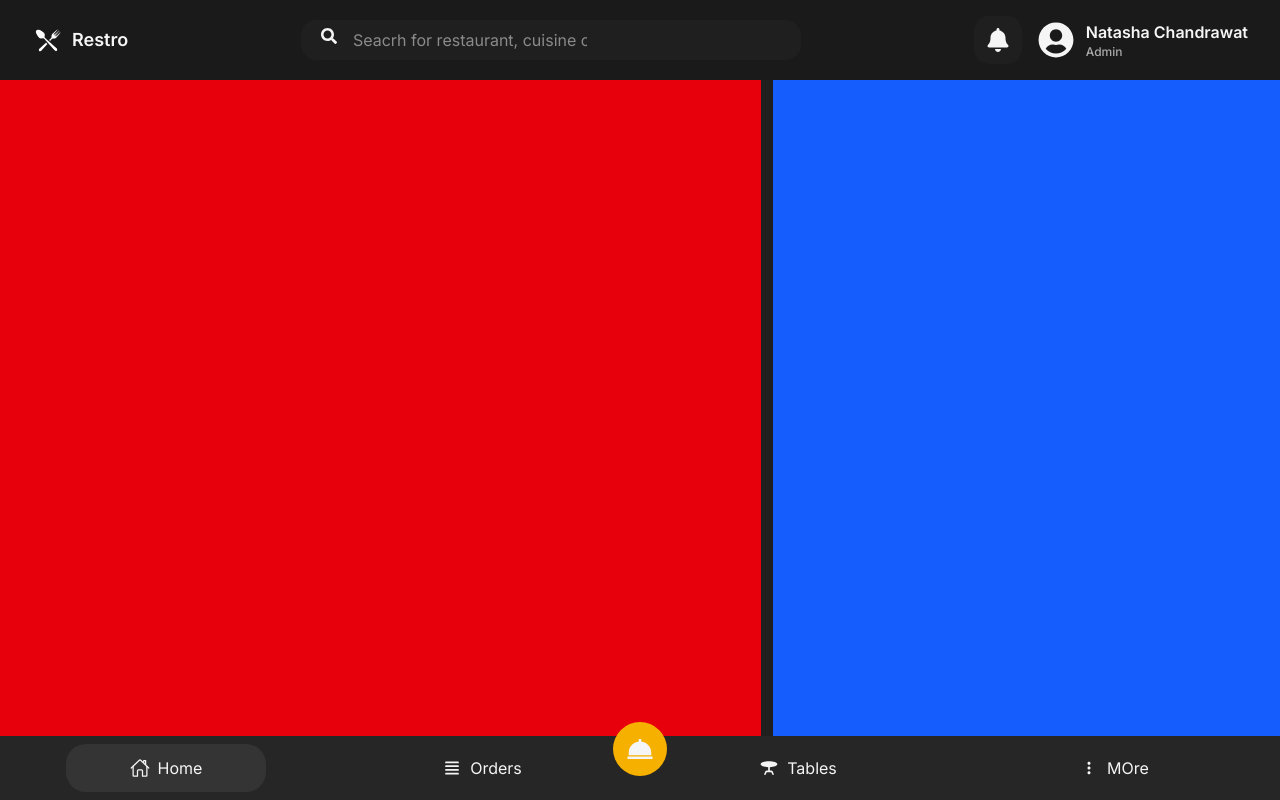
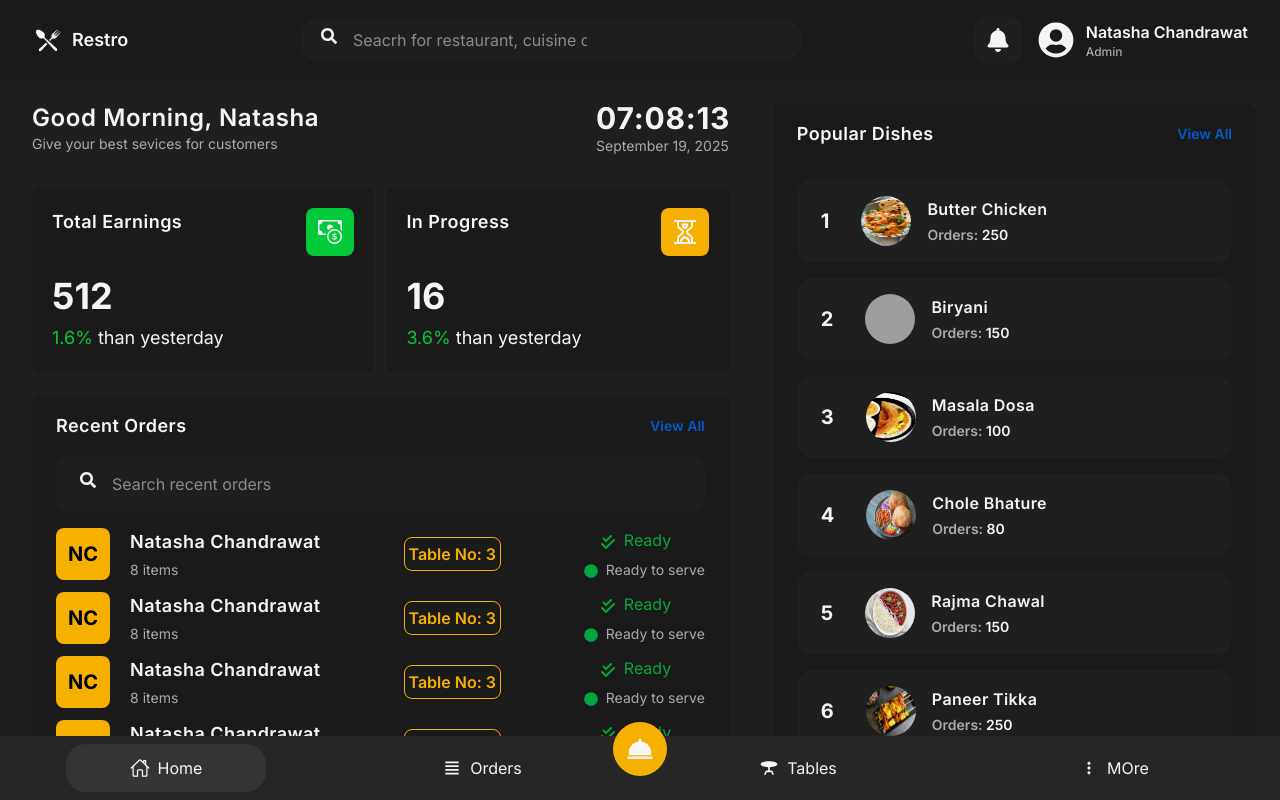
Before and after one commit to nuts06/restro-pos, a React (Vite) app in the folder client/: page / in a window 1280 px wide. Built offline with nearby package versions, Linux system fonts and the light colour scheme; grey boxes are pictures that could not be loaded.

Commit message:
added all the component to the home page

```diff
--- a/client/src/pages/Home.jsx
+++ b/client/src/pages/Home.jsx
@@ -1,17 +1,27 @@
 import React from 'react'
 import BottomNav from '../components/shared/BottomNav'
-
+import Greetings from '../components/home/Greetings'
+import MiniCard from '../components/home/MiniCard'
+import {BsCashCoin} from 'react-icons/bs'
+import {GrInProgress} from 'react-icons/gr'
+import RecentOrder from '../components/home/RecentOrder'
+import PopularDishes from '../components/home/PopularDishes'
 
 const Home = () => {
   return (
     <section className='bg-[#1f1f1f] h-[calc(100vh-5rem)] overflow-hidden flex gap-3'>
       {/* Left div */}
-      <div className='flex-[3] bg-red-600'>
-
+      <div className='flex-[3]'>
+        <Greetings />
+        <div className='flex items-center w-full gap-3 px-8 mt-8'>
+          <MiniCard title="Total Earnings" icon={<BsCashCoin />} number={512} footerNum={1.6}/>
+          <MiniCard title="In Progress" icon={<GrInProgress />} number={16} footerNum={3.6}/>
+        </div>
+        <RecentOrder />
       </div>
       {/* right div */}
-      <div className='flex-[2] bg-blue-600'>
-
+      <div className='flex-[2]'>
+        <PopularDishes />
       </div>
       <BottomNav />
     </section>
```
